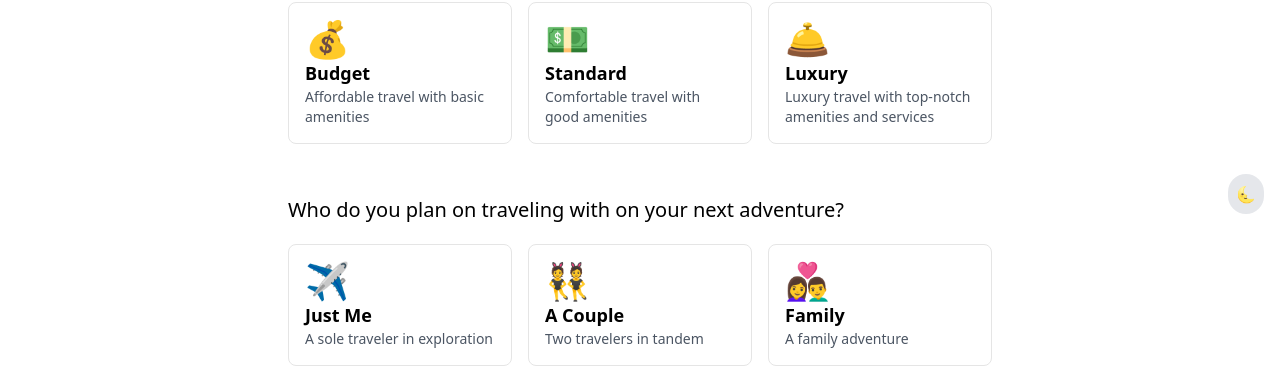
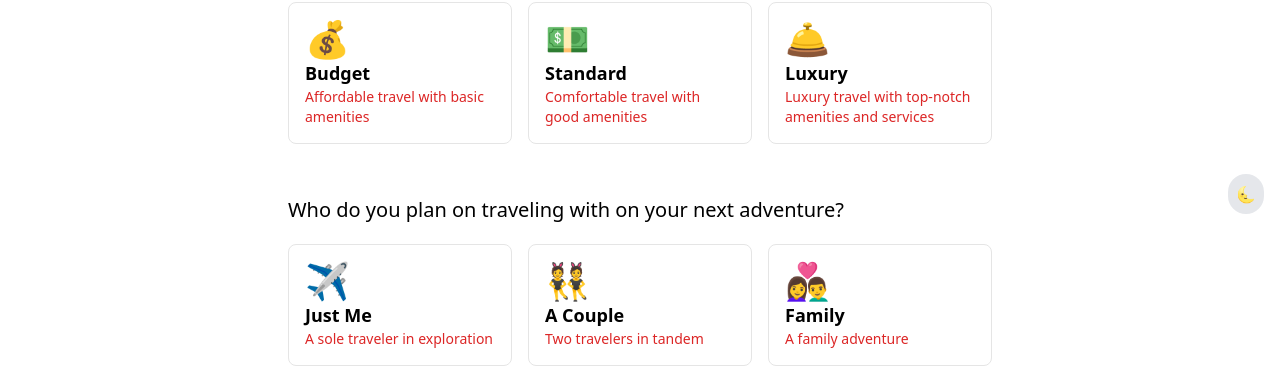
Before and after one commit to Pothirendirahul/ai-trip-planner, a React (Vite) app: page /create-trip in a window 1280 px wide. Shown: the part 570-950 px from the top of the page. Built offline with nearby package versions, Linux system fonts and the light colour scheme; no server answers.

Commit message:
darkmode fixes

```diff
--- a/src/components/ui/custom/Hero.jsx
+++ b/src/components/ui/custom/Hero.jsx
@@ -1,5 +1,5 @@
 import React, { useState } from 'react';
-import { Link } from 'react-router-dom'; // Make sure to import Link from react-router-dom
+import { Link } from 'react-router-dom'; // Ensure Link is imported
 import axios from 'axios';
 
 function Hero() {
@@ -12,11 +12,11 @@ function Hero() {
     setAnswer("loading...");
     try {
       const response = await axios({
-        url: "https://generativelanguage.googleapis.com/v1beta/models/gemini-1.5-flash-latest:generateContent?key=AIzaSyD1RHlOdgZA_6PDkFcWE06SK1NqR68f8to",
+        url: "https://generativelanguage.googleapis.com/v1beta/models/gemini-1.5-flash-latest:generateContent",
         method: "post",
         data: { "contents": [{ "parts": [{ "text": question }] }] }
       });
-      setAnswer(response["data"]["candidates"][0]["content"]["parts"][0]["text"]);
+      setAnswer(response.data.candidates[0].content.parts[0].text);
     } catch (error) {
       setAnswer("Error occurred. Please try again.");
     }
@@ -50,7 +50,7 @@ function Hero() {
         {/* Chatbot Section */}
         {isOpen && (
           <div
-            className={`fixed ${isMinimized ? 'bottom-4 right-4 w-16 h-16' : 'bottom-4 right-4 w-80 h-60'} bg-white rounded-lg shadow-lg transition-all duration-300 overflow-auto`}
+            className={`fixed ${isMinimized ? 'bottom-4 right-4 w-16 h-16' : 'bottom-4 right-4 w-full max-w-xs h-72'} bg-white rounded-lg shadow-lg transition-all duration-300 overflow-auto`}
             style={{ zIndex: 1000 }}
           >
             <div className="flex items-center justify-between p-2 border-b">
@@ -64,7 +64,7 @@ function Hero() {
               </div>
             </div>
             {!isMinimized && (
-              <div className="p-4">
+              <div className="p-2 sm:p-4">
                 <textarea
                   value={question}
                   onChange={(e) => setQuestion(e.target.value)}
@@ -79,7 +79,7 @@ function Hero() {
                 >
                   Generate Trip ➣
                 </button>
-                <div className="prose">
+                <div className="prose text-sm">
                   <p>{answer}</p>
                 </div>
               </div>
--- a/src/create-trip/index.jsx
+++ b/src/create-trip/index.jsx
@@ -162,7 +162,7 @@ function CreateTrip() {
               >
                 <h2 className="text-4xl">{item.icon}</h2>
                 <h2 className="font-bold text-lg">{item.title}</h2>
-                <h2 className="text-sm text-gray-600">{item.desc}</h2>
+                <h2 className="text-sm text-red-600">{item.desc}</h2>
               </div>
             ))}
           </div>
@@ -179,7 +179,7 @@ function CreateTrip() {
               >
                 <h2 className="text-4xl">{item.icon}</h2>
                 <h2 className="font-bold text-lg">{item.title}</h2>
-                <h2 className="text-sm text-gray-600">{item.desc}</h2>
+                <h2 className="text-sm text-red-600">{item.desc}</h2>
               </div>
             ))}
           </div>
```
